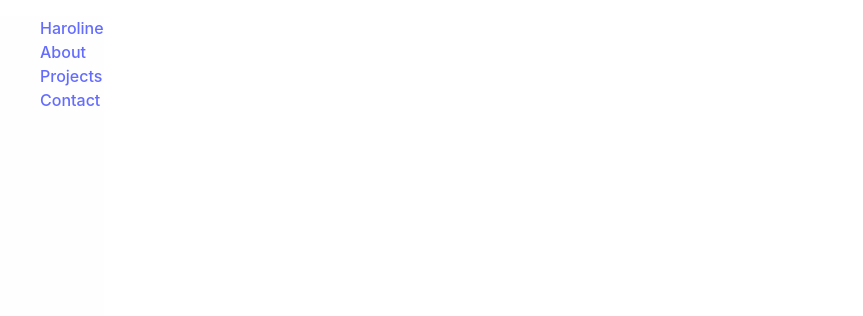
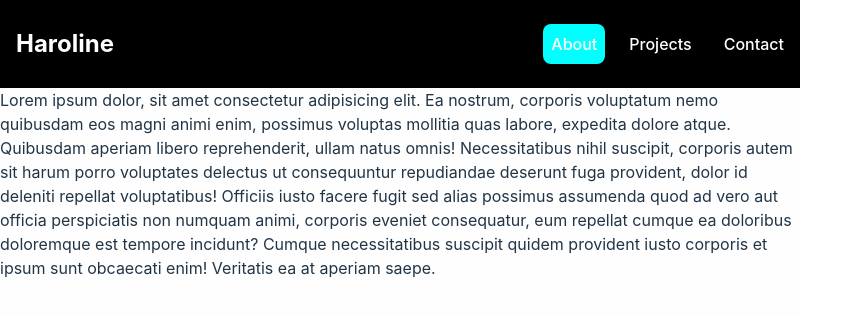
Before and after one commit to HarolineNo/Portfolio, a React (Vite) app: page /About in a window 1280 px wide. Shown: the top 316 px of the page, without its empty margins (0-863 px from the left). Built offline with nearby package versions, Linux system fonts and the light colour scheme.

Commit message:
fixed navbar layout

```diff
--- a/src/App.css
+++ b/src/App.css
@@ -1,5 +1,5 @@
 .App {
   background-color: #fefefe;
   height: 100vh;
-  width: 100%;
+  width: 100vh;
 }
--- a/src/App.jsx
+++ b/src/App.jsx
@@ -1,10 +1,18 @@
 import './App.css';
+import { Route, Routes} from 'react-router-dom';
 import { Navbar } from './components/Navbar';
+import { About, Projects, Contact, Home } from './components/pages';
 
 function App() {
   return (
     <div className="App">
       <Navbar />
+      <Routes>
+      <Route path="/" element={<Home />} />
+        <Route path="/About" element={<About />} />
+        <Route path="/Projects" element={<Projects />} />
+        <Route path="/Contact" element={<Contact />} />
+      </Routes>
     </div>
   );
 }
--- a/src/components/Navbar.jsx
+++ b/src/components/Navbar.jsx
@@ -1,21 +1,27 @@
-import '../components/styles/Navbar.css';
-import { Link } from 'react-router-dom';
+import { useState } from 'react';
+import './styles/Navbar.css';
+import { Link, NavLink } from 'react-router-dom';
 
 export const Navbar = () => {
+    const [menuOpen, setMenuOpen] = useState(false);
+
     return (
         <nav className="navbar">
-            <ul>
+            <Link to="/" className="title">Haroline</Link>
+            <div className="menu" onClick={() => {setMenuOpen(!menuOpen)}}>
+                <span></span>
+                <span></span>
+                <span></span>
+            </div>
+            <ul className={menuOpen ? "open" : ""}>
                 <li>
-                    <Link to="">Haroline</Link>
+                    <NavLink to="/About">About</NavLink>
                 </li>
                 <li>
-                    <Link to="/About">About</Link>
+                    <NavLink to="/Projects">Projects</NavLink>
                 </li>
                 <li>
-                    <Link to="/Projects">Projects</Link>
-                </li>
-                <li>
-                    <Link to="/Contact">Contact</Link>
+                    <NavLink to="/Contact">Contact</NavLink>
                 </li>
             </ul>
         </nav>
--- /dev/null
+++ b/src/components/pages/About.jsx
@@ -0,0 +1,7 @@
+import React from 'react'
+
+export const About = () => {
+  return (
+    <div>Lorem ipsum dolor, sit amet consectetur adipisicing elit. Ea nostrum, corporis voluptatum nemo quibusdam eos magni animi enim, possimus voluptas mollitia quas labore, expedita dolore atque. Quibusdam aperiam libero reprehenderit, ullam natus omnis! Necessitatibus nihil suscipit, corporis autem sit harum porro voluptates delectus ut consequuntur repudiandae deserunt fuga provident, dolor id deleniti repellat voluptatibus! Officiis iusto facere fugit sed alias possimus assumenda quod ad vero aut officia perspiciatis non numquam animi, corporis eveniet consequatur, eum repellat cumque ea doloribus doloremque est tempore incidunt? Cumque necessitatibus suscipit quidem provident iusto corporis et ipsum sunt obcaecati enim! Veritatis ea at aperiam saepe.</div>
+  )
+}
--- /dev/null
+++ b/src/components/pages/Home.jsx
@@ -0,0 +1,7 @@
+import React from 'react'
+
+export const Home = () => {
+  return (
+    <div>Home</div>
+  )
+}
--- /dev/null
+++ b/src/components/pages/index.js
@@ -0,0 +1,4 @@
+export * from './Home';
+export * from './About';
+export * from './Projects';
+export * from './Contact';
--- a/src/components/styles/Navbar.css
+++ b/src/components/styles/Navbar.css
@@ -1,3 +1,84 @@
+.navbar {
+    display: flex;
+    align-items: center;
+    background-color: black;
+    justify-content: space-between;
+    position: sticky;
+    top: 0;
+}
+
+.active {
+    background-color: aqua;
+}
+
+.title {
+    font-size: 1.5rem;
+    color: white;
+    font-weight: bold;
+    margin: 1rem;
+}
+
 .navbar ul {
     list-style: none;
+    display: flex;
 }
+
+.navbar li a {
+    color: white;
+    display: block;
+    border-radius: 0.5rem;
+    padding: 0.5rem;
+    margin: 0.5rem;
+}
+
+.navbar li a:not(.active):hover {
+    background-color: gray;
+}
+
+.menu {
+    display: none;
+    position: absolute;
+    top: 0.75rem;
+    right: 0.5rem;
+    flex-direction: column;
+    justify-content: space-between;
+    width: 2.25rem;
+    height: 2rem;
+}
+
+.menu span {
+    height: 0.4rem;
+    width: 100%;
+    background-color: white;
+    border-radius: 0.2rem;
+}
+
+@media (max-width: 480px) {
+    .menu {
+        display: flex;
+    }
+
+    .navbar {
+        flex-direction: column;
+        align-items: start;
+    }
+
+    .navbar ul {
+        display: none;
+        flex-direction: column;
+        width: 100%;
+        margin-bottom: 0.25rem;
+    }
+
+    .navbar ul.open {
+        display: flex;
+    }
+
+    .navbar ul li {
+        width: 100%;
+    }
+
+    .navbar ul li a {
+        margin: 0.25rem 0.5rem;
+    }
+}
```
Also changed, not shown: src/components/About.jsx (deleted, +0 -7 lines), src/components/pages/Contact.jsx (renamed from src/components/Contact.jsx), src/components/pages/Projects.jsx (renamed from src/components/Projects.jsx).
